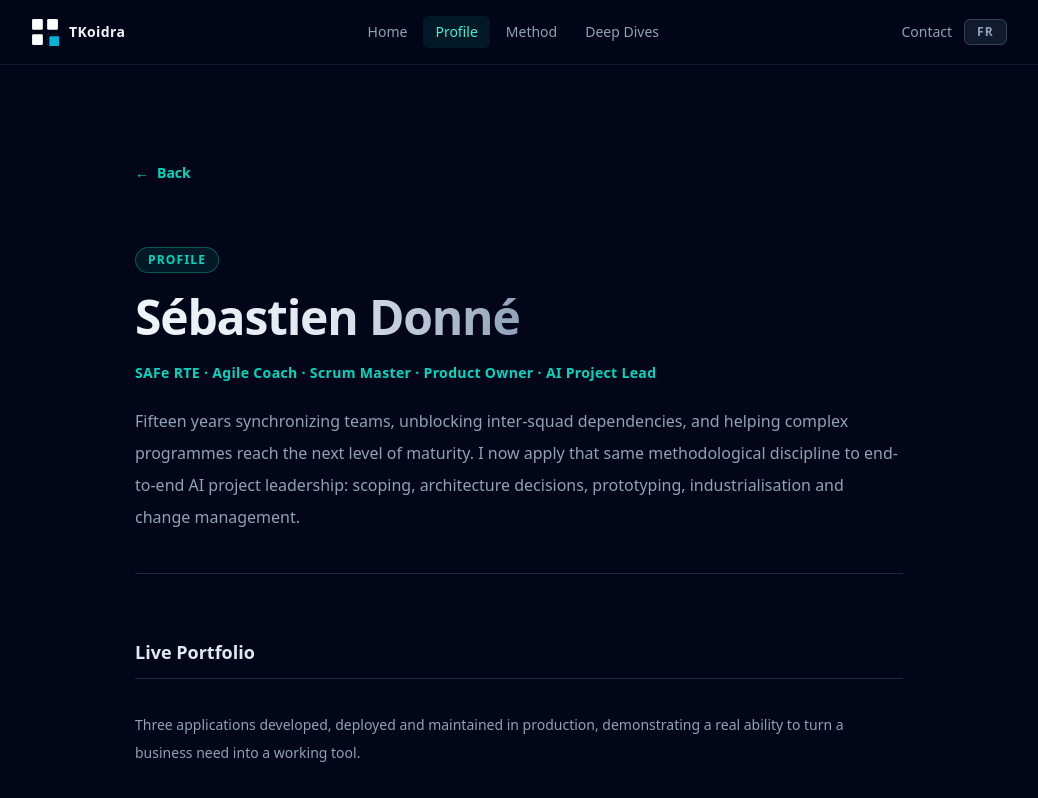
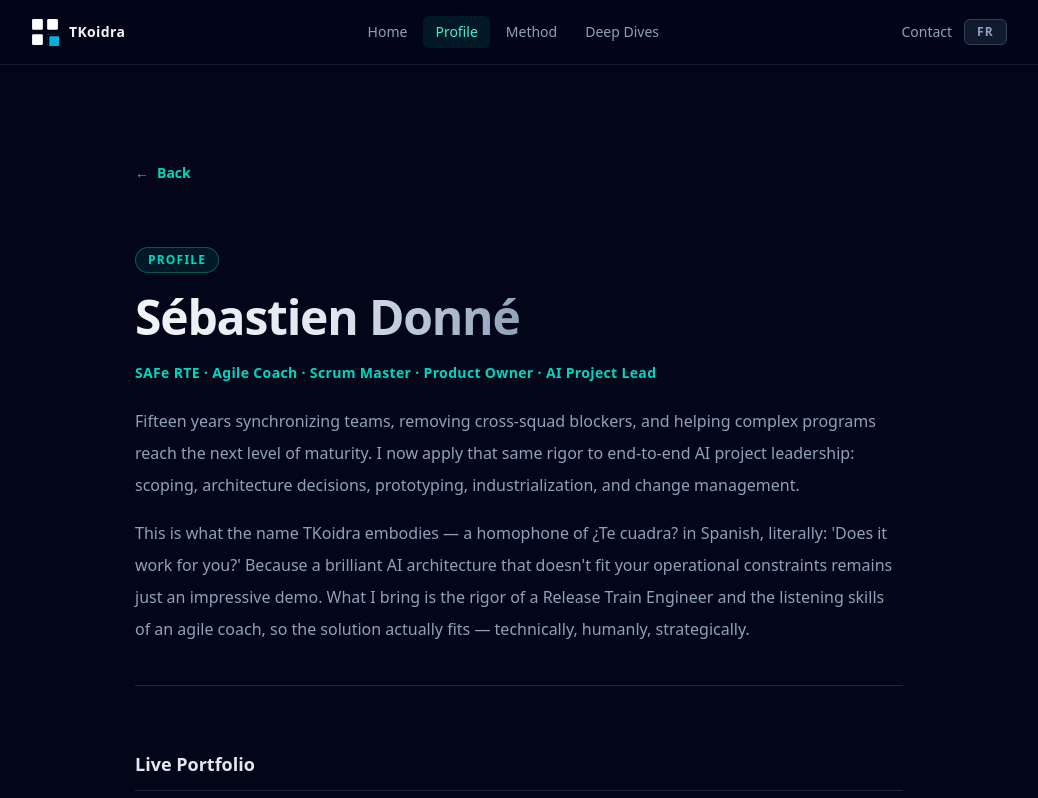
Before and after one commit to sebastiendonne-mig/tkoidra-vitrine, a Next.js app: page /en/profil in a window 1280 px wide. Shown: the top 798 px of the page, without its empty margins (121-1159 px from the left). Built offline with nearby package versions, Linux system fonts and the light colour scheme.

Commit message:
feat(profil): accroche TKoidra ¿Te cuadra? — version bilingue

```diff
--- a/src/app/[lang]/profil/page.tsx
+++ b/src/app/[lang]/profil/page.tsx
@@ -36,7 +36,10 @@ const content = {
     badge: "Profil",
     name: "Sébastien Donné",
     tagline: "RTE SAFe · Coach Agile · Scrum Master · Product Owner · Pilotage de projets IA",
-    intro: "Quinze ans à synchroniser des équipes, lever des blocages inter-squads et faire franchir un palier de maturité à des programmes complexes. J'applique aujourd'hui cette même rigueur méthodologique au pilotage de projets IA de bout en bout : cadrage, choix d'architecture, prototypage, industrialisation et conduite du changement.",
+    intro: [
+      "Quinze ans à synchroniser des équipes, lever des blocages inter-squads et faire franchir un palier de maturité à des programmes complexes. J'applique aujourd'hui cette même rigueur au pilotage de projets IA de bout en bout : cadrage, choix d'architecture, prototypage, industrialisation et conduite du changement.",
+      "C'est ce que porte le nom TKoidra, homophone de ¿Te cuadra ? en espagnol — littéralement : « Est-ce que ça te convient ? ». Parce qu'une architecture IA brillante qui ne cadre pas avec vos contraintes opérationnelles reste une belle démonstration. Ce que j'apporte, c'est la rigueur d'un RTE et l'écoute d'un coach agile pour que la solution s'ajuste — techniquement, humainement, stratégiquement.",
+    ],
     backLabel: "Retour",
     portfolio: {
       heading: "Portfolio en production",
@@ -122,7 +125,10 @@ const content = {
     badge: "Profile",
     name: "Sébastien Donné",
     tagline: "SAFe RTE · Agile Coach · Scrum Master · Product Owner · AI Project Lead",
-    intro: "Fifteen years synchronizing teams, unblocking inter-squad dependencies, and helping complex programmes reach the next level of maturity. I now apply that same methodological discipline to end-to-end AI project leadership: scoping, architecture decisions, prototyping, industrialisation and change management.",
+    intro: [
+      "Fifteen years synchronizing teams, removing cross-squad blockers, and helping complex programs reach the next level of maturity. I now apply that same rigor to end-to-end AI project leadership: scoping, architecture decisions, prototyping, industrialization, and change management.",
+      "This is what the name TKoidra embodies — a homophone of ¿Te cuadra? in Spanish, literally: 'Does it work for you?' Because a brilliant AI architecture that doesn't fit your operational constraints remains just an impressive demo. What I bring is the rigor of a Release Train Engineer and the listening skills of an agile coach, so the solution actually fits — technically, humanly, strategically.",
+    ],
     backLabel: "Back",
     portfolio: {
       heading: "Live Portfolio",
@@ -235,7 +241,11 @@ export default async function ProfilPage({ params }: Props) {
           <p className="text-sm font-semibold text-teal-400 tracking-wide leading-6">
             {t.tagline}
           </p>
-          <p className="text-base leading-8 text-slate-400">{t.intro}</p>
+          <div className="space-y-4">
+            {t.intro.map((paragraph, i) => (
+              <p key={i} className="text-base leading-8 text-slate-400">{paragraph}</p>
+            ))}
+          </div>
         </header>
 
         {/* Portfolio */}
```
